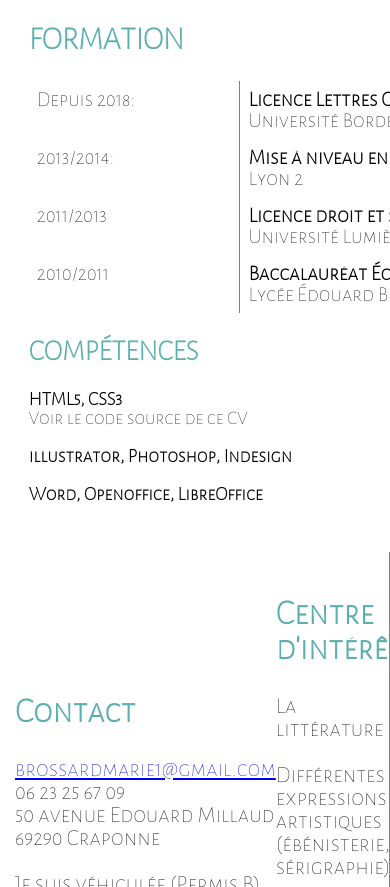
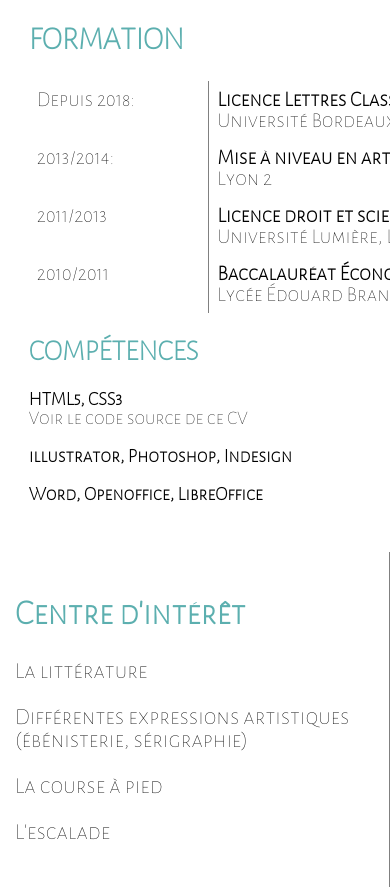
Before and after one commit to mariebrsd/CV, a website: page index.html in a window 390 px wide. Shown: the part 1113-2000 px from the top of the page. Drawn offline with Linux system fonts and the light colour scheme.

Commit message:
responsive ok

```diff
--- a/CV.css
+++ b/CV.css
@@ -115,12 +115,12 @@ font-size: 1.5em;
 .c1
 {
     border-right: 1px solid grey;
+    width: 180px;
 
 }
 
 td
 {
-    min-width: 10em;
     vertical-align: top;
     padding: 8px;
 }
@@ -165,8 +165,9 @@ tr:hover
 
     .bloccouleur{
         width: 100%;
-        flex-direction: row;
+        flex-direction: column-reverse;
         position: initial;
+        align-items: flex-start;
     }
     .head{
         min-height: none;
@@ -183,7 +184,7 @@ tr:hover
 
     .connaissance{
         display:flex;
-        flex-direction: column;
+        flex-wrap: wrap;
     }
 
     .compétences{
@@ -194,4 +195,11 @@ tr:hover
     .ci{
         max-width: none;
     }
+    .contact{
+        margin:0;
+    }
+    .ci{
+        margin:0;
+    }
+
 }
--- a/index.html
+++ b/index.html
@@ -33,8 +33,8 @@
             </div>
 
             <div class="information">
-
-                <h2 class="expérience">EXPÉRIENCES PROFESSIONNELLES</h2>
+                <div class= "expérience">
+                <h2>EXPÉRIENCES PROFESSIONNELLES</h2>
                 <table>
                          <tr>
                             <td class="c1">De 03/2018 à 08/2016:</td>
@@ -51,6 +51,7 @@
                             <td>Plongeuse (2019/2018), Vendeuse (2015/2014), Animatrice (2014/2012).</td>
                         </tr>
                 </table>
+                </div>
                <div class="connaissance">
                     <div class="études">
                         <h2 class="formation">FORMATION</h2>
```
